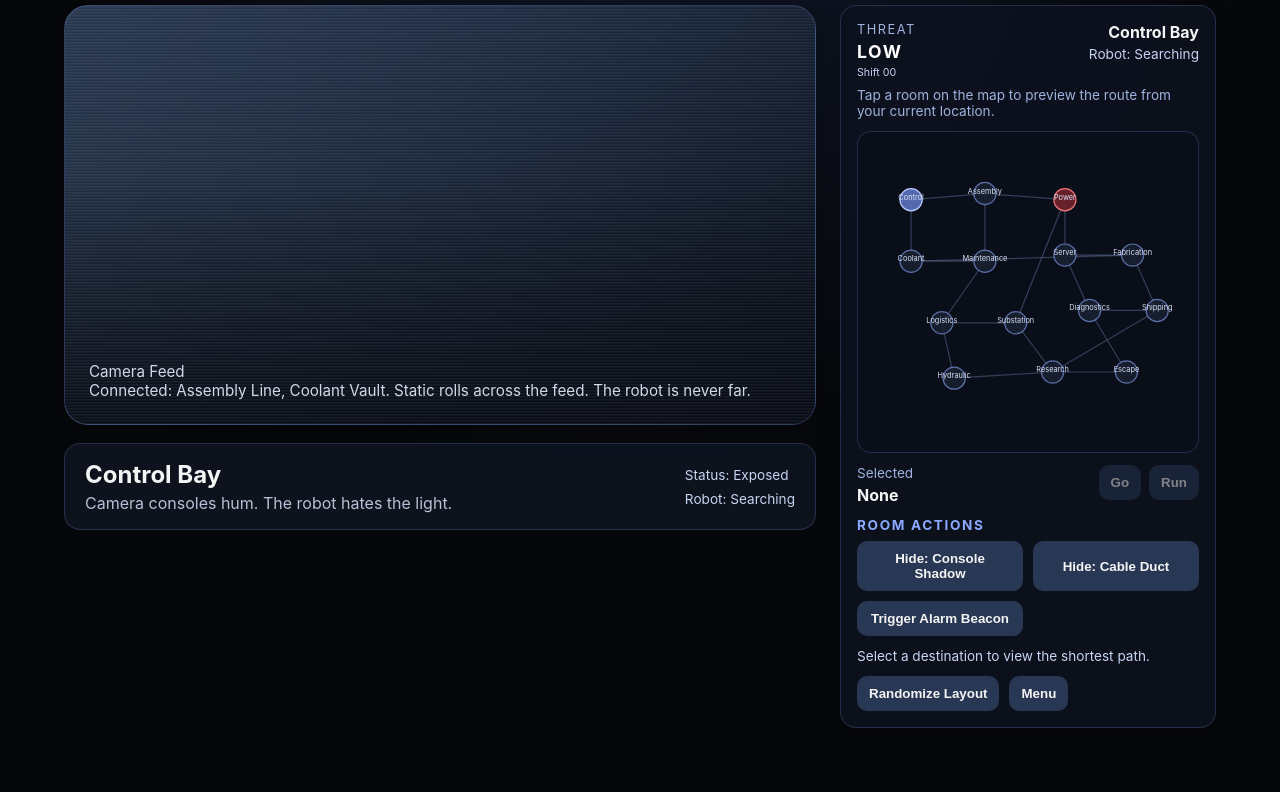
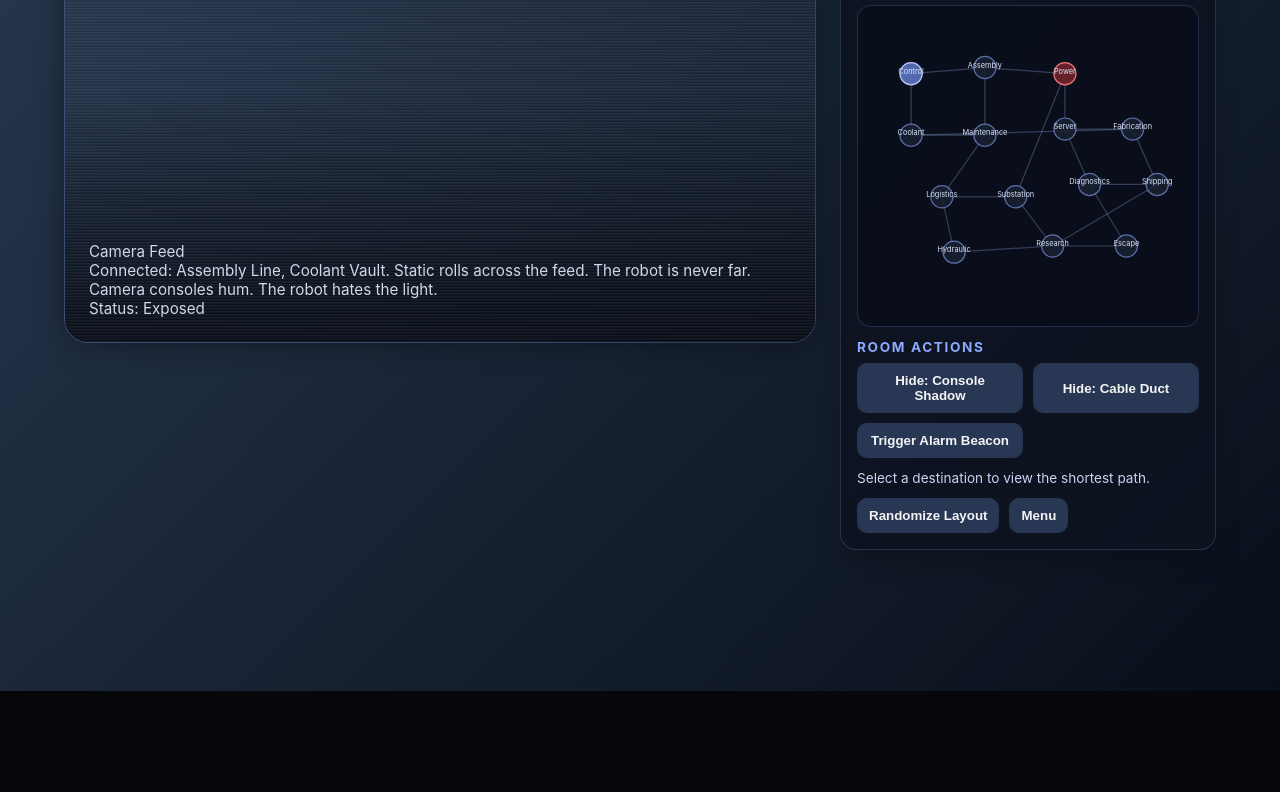
Before and after one commit to radiatedsaturn7/game, a plain HTML site: page fnaf/index.html in a window 1280 px wide. Shown: the part 109-901 px from the top of the page. After the commit the page ends 800 px from the top, so only its background shows below. Drawn offline with Linux system fonts and the light colour scheme.

Commit message:
Make floorplan controls contextual

```diff
--- a/fnaf/game.js
+++ b/fnaf/game.js
@@ -246,6 +246,9 @@ const dom = {
   buildBtn: document.getElementById("buildBtn"),
   goBtn: document.getElementById("goBtn"),
   runBtn: document.getElementById("runBtn"),
+  cancelBtn: document.getElementById("cancelBtn"),
+  movementControls: document.getElementById("movementControls"),
+  roomActionsPanel: document.getElementById("roomActionsPanel"),
   deathScreen: document.getElementById("deathScreen"),
   victoryScreen: document.getElementById("victoryScreen"),
   restartBtn: document.getElementById("restartBtn"),
@@ -270,6 +273,7 @@ function attachEvents() {
   dom.randomizeBtn.addEventListener("click", randomizeLayout);
   dom.goBtn.addEventListener("click", () => moveSelected(false));
   dom.runBtn.addEventListener("click", () => moveSelected(true));
+  dom.cancelBtn.addEventListener("click", clearSelectedRoom);
   dom.menuBtn.addEventListener("click", openMenu);
   dom.closeMenuBtn.addEventListener("click", closeMenu);
   dom.menuPanel.addEventListener("click", (event) => {
@@ -293,7 +297,8 @@ function updateUI() {
   dom.roomDetails.textContent = dangerRoom
     ? "Metal steps are right outside your hiding spot."
     : `Connected: ${connections}. Static rolls across the feed. The robot is never far.`;
-  dom.roomMedia.style.background = room.theme;
+  dom.roomMedia.style.background = "transparent";
+  document.body.style.setProperty("--room-theme", room.theme);
   dom.playerState.textContent = state.hidden
     ? `Status: Hidden (${state.hiddenSpot ?? "Unknown"}).`
     : "Status: Exposed";
@@ -308,6 +313,7 @@ function updateUI() {
   updateInventoryList();
   updateSchematicsInventory();
   updateRoomActions();
+  updatePanels();
   updateMap();
   updateBuildButton();
   updateCraftButton();
@@ -383,6 +389,12 @@ function updateMoveButtons() {
   const blocked = !canMove || !state.isAlive || state.hasEscaped || state.hidden;
   dom.goBtn.disabled = blocked;
   dom.runBtn.disabled = blocked;
+}
+
+function updatePanels() {
+  const showMovement = state.selectedRoom !== null;
+  dom.movementControls.classList.toggle("hidden", !showMovement);
+  dom.roomActionsPanel.classList.toggle("hidden", showMovement);
 }
 
 function openMenu() {
@@ -489,6 +501,11 @@ function setSelectedRoom(roomId) {
 function moveSelected(isRun) {
   if (state.selectedRoom === null) return;
   movePlayer(state.selectedRoom, isRun);
+}
+
+function clearSelectedRoom() {
+  state.selectedRoom = null;
+  updateUI();
 }
 
 function collectItem(roomId) {
--- a/fnaf/index.html
+++ b/fnaf/index.html
@@ -4,32 +4,18 @@
   <meta charset="UTF-8" />
   <meta name="viewport" content="width=device-width, initial-scale=1.0" />
   <title>Factory Protocol: Nightwatch</title>
-  <link rel="stylesheet" href="style.css?v=5" />
+  <link rel="stylesheet" href="style.css?v=6" />
 </head>
 <body>
   <div class="app">
-    <header>
-      <div>
-        <h1>Factory: The Last Shift</h1>
-      </div>
-    </header>
-
     <main>
       <section class="room-view">
         <div class="room-media" id="roomMedia">
           <div class="room-overlay">
             <p id="roomLabel">Room View</p>
             <p id="roomDetails">Select a room camera or move to explore.</p>
-          </div>
-        </div>
-        <div class="room-meta">
-          <div>
-            <h2 class="current-room">Control Bay</h2>
-            <p id="roomDescription">Your only safe room is a lie. The machine is always listening.</p>
-          </div>
-          <div class="tags">
-            <span id="playerState">Status: Exposed</span>
-            <span class="robot-status">Robot: Searching</span>
+            <p id="roomDescription" class="room-description"></p>
+            <p id="playerState" class="room-status"></p>
           </div>
         </div>
       </section>
@@ -47,22 +33,24 @@
               <span class="robot-status">Robot: Searching</span>
             </div>
           </div>
-          <p class="map-hint">Tap a room on the map to preview the route from your current location.</p>
           <div class="map-shell">
             <svg id="floorplanMap" viewBox="0 0 520 420" width="520" height="420" role="img" aria-label="Factory floorplan"></svg>
           </div>
           <div class="floorplan-controls">
+            <div class="movement-controls hidden" id="movementControls">
               <div class="quick-actions compact">
                 <div class="quick-target">
                   <span>Selected</span>
                   <strong id="selectedRoom">None</strong>
                 </div>
                 <div class="quick-buttons">
-                <button id="goBtn">Go</button>
+                  <button id="goBtn">Sneak</button>
                   <button id="runBtn">Run</button>
+                  <button id="cancelBtn">Cancel</button>
                 </div>
               </div>
-            <div class="room-actions">
+            </div>
+            <div class="room-actions" id="roomActionsPanel">
               <h4>Room Actions</h4>
               <div id="roomActions" class="actions"></div>
             </div>
@@ -121,6 +109,6 @@
     </div>
   </div>
 
-  <script src="game.js?v=5"></script>
+  <script src="game.js?v=6"></script>
 </body>
 </html>
--- a/fnaf/style.css
+++ b/fnaf/style.css
@@ -12,7 +12,8 @@
 body {
   margin: 0;
   min-height: 100vh;
-  background: radial-gradient(circle at top, rgba(27, 43, 76, 0.5), transparent 55%), #06070a;
+  background: var(--room-theme, radial-gradient(circle at top, rgba(27, 43, 76, 0.5), transparent 55%), #06070a);
+  background-attachment: fixed;
 }
 
 .app {
@@ -96,7 +97,7 @@ main {
   border-radius: 24px;
   height: 420px;
   overflow: hidden;
-  background: linear-gradient(135deg, rgba(76, 103, 142, 0.35), rgba(8, 14, 24, 0.9));
+  background: rgba(8, 12, 20, 0.4);
   border: 1px solid rgba(140, 169, 255, 0.25);
   box-shadow: 0 0 30px rgba(0, 0, 0, 0.4);
 }
@@ -130,6 +131,17 @@ main {
   margin: 0;
   font-size: 0.95rem;
   color: #d0d7e8;
+}
+
+.room-description {
+  margin-top: 8px;
+  color: #b8c2d6;
+}
+
+.room-status {
+  margin-top: 6px;
+  color: #c6d3f3;
+  font-size: 0.85rem;
 }
 
 .room-meta {
@@ -288,6 +300,10 @@ main {
   margin-top: 12px;
   display: grid;
   gap: 12px;
+}
+
+.hidden {
+  display: none;
 }
 
 .floorplan-header {
```
Lines whose indentation alone changed are shown as unchanged.
